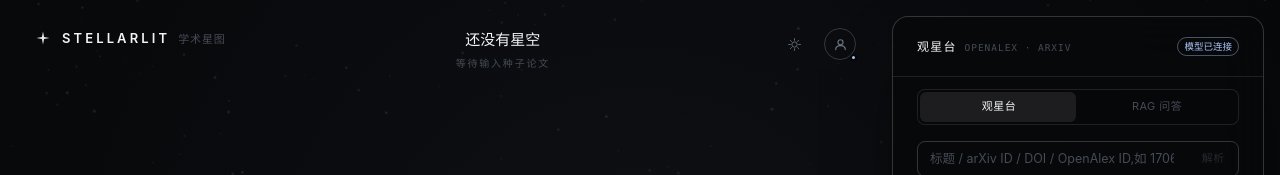
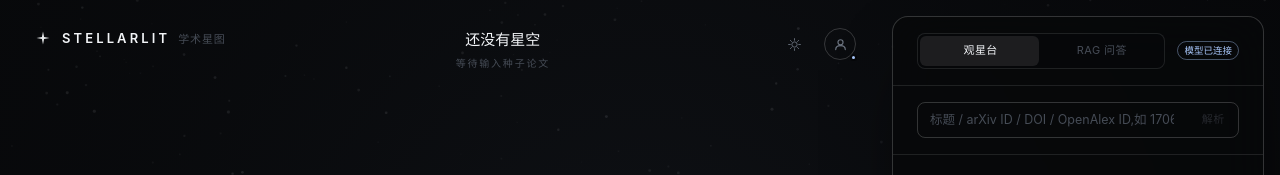
Before and after one commit to Xuezhihengg/stellarlit, a Next.js app: page / in a window 1280 px wide. Shown: the top 175 px of the page. Built offline with nearby package versions, Linux system fonts and the light colour scheme; no server answers.

Commit message:
style(shell): 标题位直接放切换滑钮
去掉重复的"观星台 / OPENALEX · ARXIV"标题行,把分段滑钮放到标题位置:
当前激活哪一页,一眼就能看出来,面板也少了一行(内容区多出约 40px)。
数据来源移到页脚,不抢位置但仍可追溯。

```diff
--- a/src/components/shell/AssistantRail.tsx
+++ b/src/components/shell/AssistantRail.tsx
@@ -77,34 +77,19 @@ export function AssistantRail({
       }}
       aria-label="观星台"
     >
-      <header className="flex items-center justify-between border-b border-hair px-6 py-5">
-        <div className="flex items-baseline gap-2">
-          <h1 className="text-[12px] tracking-[0.1em] text-ink">观星台</h1>
-          <span className="font-mono text-[9.5px] tracking-[0.1em] text-ink-4 uppercase">
-            OpenAlex · arXiv
-          </span>
-        </div>
-        <div className="flex items-center gap-2">
-          {capabilities ? (
-            <span
-              title={
-                capabilities.llm
-                  ? `已连接 ${capabilities.llmModel ?? "大模型"}`
-                  : "未配置大模型密钥:关系判定将使用启发式规则,并在结果里如实标注"
-              }
-              className={`rounded-full border px-1.5 py-px text-[9.5px] ${
-                capabilities.llm ? "border-accent/40 text-accent" : "border-warm/40 text-warm"
-              }`}
-            >
-              {capabilities.llm ? "模型已连接" : "启发式模式"}
-            </span>
-          ) : null}
-        </div>
-      </header>
+      {/*
+        标题位置直接就是切换滑钮。
 
-      {/* 两个标签:观星台(种子/详情/构建)与 RAG 问答 */}
-      <div className="px-6 pt-3" role="tablist" aria-label="观星台视图">
-        <div className="relative grid grid-cols-2 rounded-lg border border-hair bg-bg/40 p-0.5">
+        之前是"标题一行 + 标签一行":同一个面板名出现两次,还多占四十像素。
+        现在标题退场,滑钮本身就是这一栏的标题 —— 当前激活的是哪一页,
+        一眼就能看出来。
+      */}
+      <header className="flex items-center justify-between gap-3 border-b border-hair px-6 py-4">
+        <div
+          className="relative grid flex-1 grid-cols-2 rounded-lg border border-hair bg-bg/40 p-0.5"
+          role="tablist"
+          aria-label="观星台视图"
+        >
           <span
             aria-hidden="true"
             className="pointer-events-none absolute inset-y-0.5 left-0.5 w-[calc(50%-0.25rem)] rounded-md bg-hair-2/50 transition-transform duration-[var(--dur-base)]"
@@ -137,7 +122,24 @@ export function AssistantRail({
             RAG 问答
           </button>
         </div>
-      </div>
+
+        <div className="flex shrink-0 items-center gap-2">
+          {capabilities ? (
+            <span
+              title={
+                capabilities.llm
+                  ? `已连接 ${capabilities.llmModel ?? "大模型"}`
+                  : "未配置大模型密钥:关系判定将使用启发式规则,并在结果里如实标注"
+              }
+              className={`rounded-full border px-1.5 py-px text-[9.5px] ${
+                capabilities.llm ? "border-accent/40 text-accent" : "border-warm/40 text-warm"
+              }`}
+            >
+              {capabilities.llm ? "模型已连接" : "启发式模式"}
+            </span>
+          ) : null}
+        </div>
+      </header>
 
       <div className="relative min-h-0 flex-1">
         {/* 观星台:保留在 DOM 里(只是隐藏),切换标签不会丢掉展开态与滚动位置 */}
@@ -221,6 +223,8 @@ export function AssistantRail({
               <span>{payload.graph.stats.papers} 篇</span>
               <span>{payload.graph.stats.edges} 条边</span>
               <span>{(payload.meta.durationMs / 1000).toFixed(1)}s</span>
+              {/* 标题栏让给滑钮后,数据来源挪到这里:不抢位置,但仍在 */}
+              <span className="tracking-[0.08em] text-ink-4/80">OpenAlex · arXiv</span>
             </div>
             <div className="flex flex-wrap gap-x-4 gap-y-1">
               <span>
```
